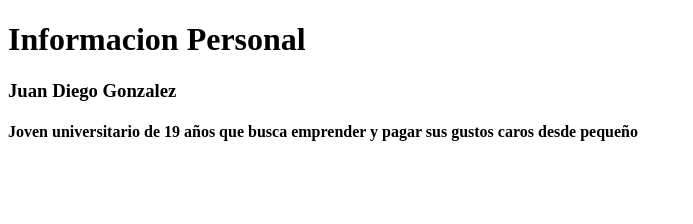
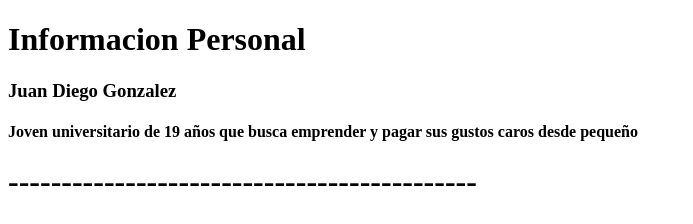
Before and after one commit to juangoji13/punto1, a plain HTML site: page index.html in a window 1280 px wide. Shown: the whole page, without its empty margins (0-693 px from the left). Drawn offline with Linux system fonts and the light colour scheme.

Commit message:
separador

```diff
--- a/index.html
+++ b/index.html
@@ -7,6 +7,7 @@
     <h1>Informacion Personal</h1>
     <h3>Juan Diego Gonzalez</h3>
     <h4> Joven universitario de 19 años que busca emprender y pagar sus gustos caros desde pequeño</h4>
+    <h1>--------------------------------------------</h1>
 </head>
 <body>
 
```
